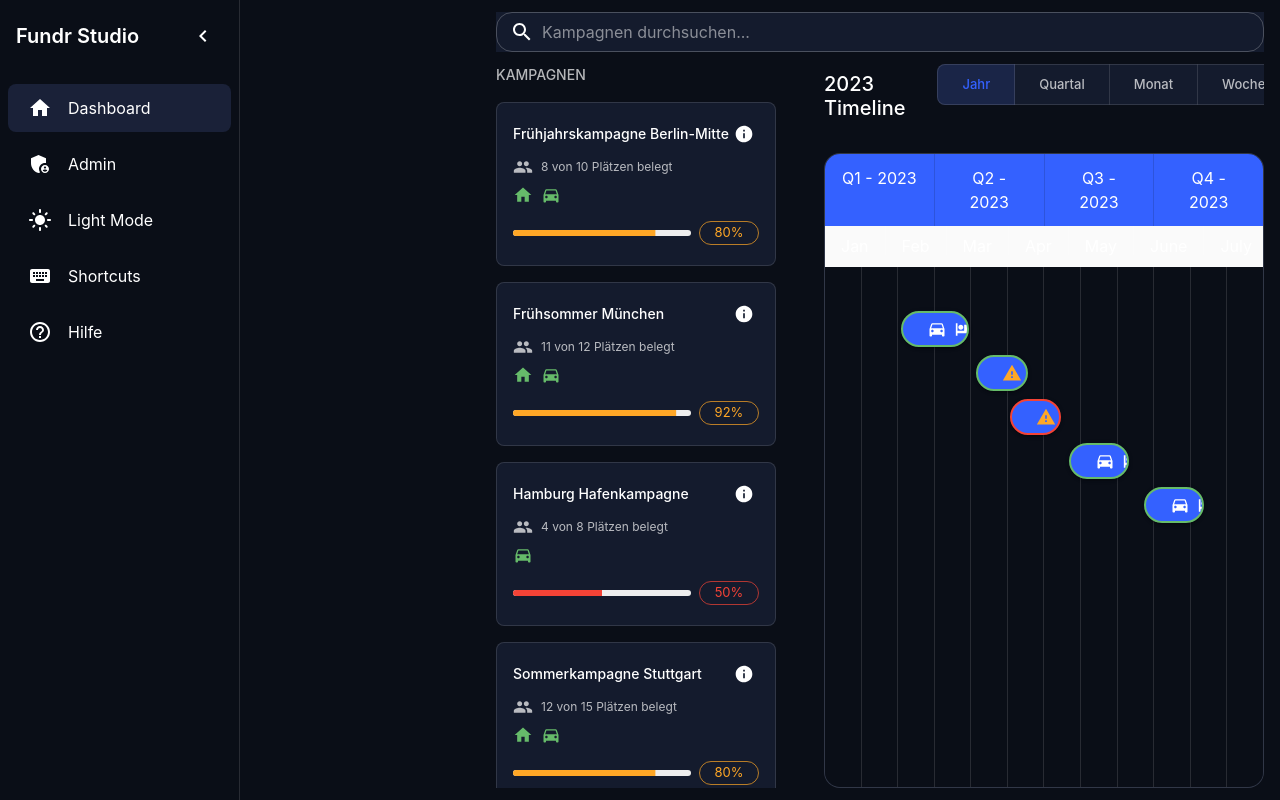
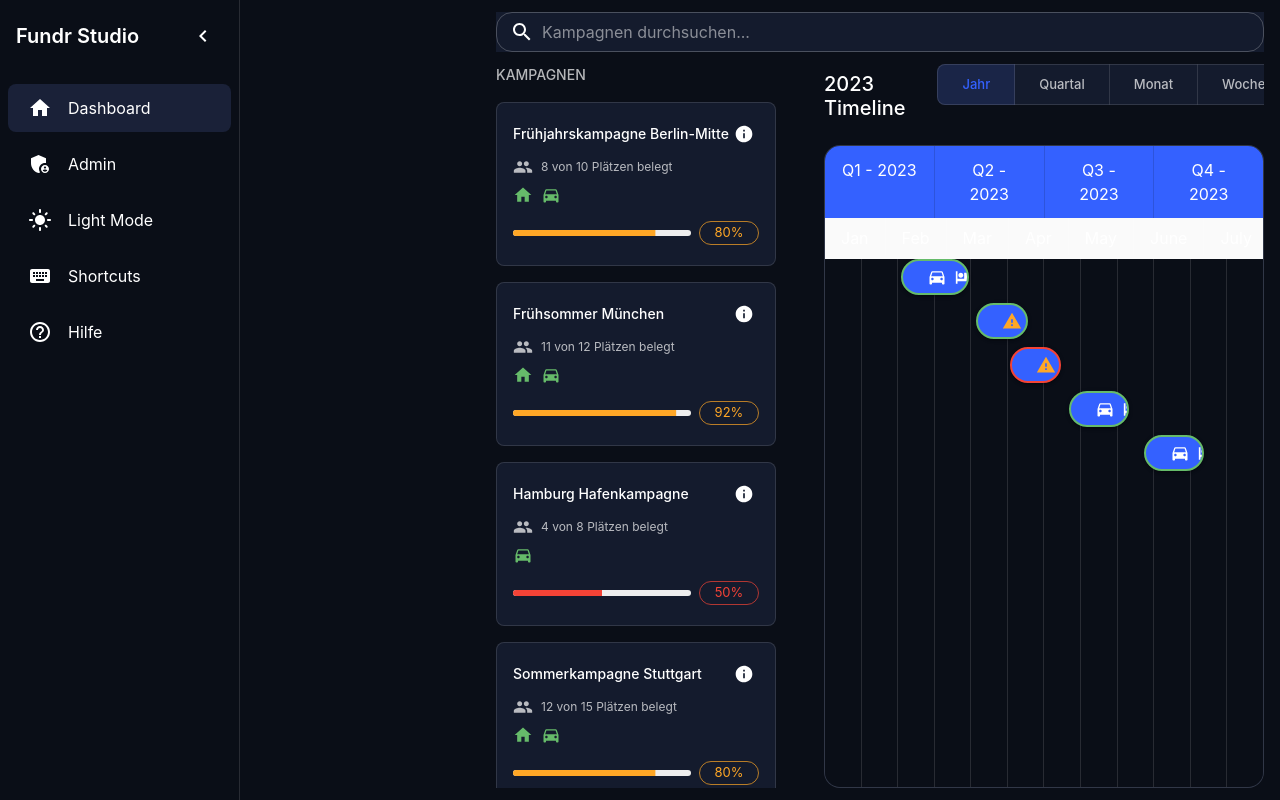
Before and after one commit to TIHAPIO/fundraiser-planner, a React app: page / in a window 1280 px wide. Built offline with nearby package versions, Linux system fonts and the light colour scheme.

Commit message:
fix: Improve spacing and scrollbar behavior

```diff
--- a/src/components/CalendarView.js
+++ b/src/components/CalendarView.js
@@ -1,4 +1,4 @@
-import React, { useState, useCallback } from 'react';
+import React, { useState, useCallback, useEffect, useRef } from 'react';
 import PropTypes from 'prop-types';
 import {
   Box,
@@ -23,6 +23,7 @@ import ChevronRightIcon from '@mui/icons-material/ChevronRight';
 
 const CalendarView = ({ campaigns = [], onError }) => {
   const theme = useTheme();
+  const timelineRef = useRef(null);
   const [timeUnit, setTimeUnit] = useState('year');
   const [selectedCampaign, setSelectedCampaign] = useState(null);
   const [detailsOpen, setDetailsOpen] = useState(false);
@@ -38,6 +39,13 @@ const CalendarView = ({ campaigns = [], onError }) => {
     const days = Math.floor((now - start) / (24 * 60 * 60 * 1000));
     return Math.ceil(days / 7);
   });
+
+  // Reset scroll position when dialog closes
+  useEffect(() => {
+    if (!detailsOpen && timelineRef.current) {
+      timelineRef.current.scrollLeft = 0;
+    }
+  }, [detailsOpen]);
 
   // Sort campaigns by start date
   const sortedCampaigns = [...campaigns].sort((a, b) =>
@@ -326,7 +334,7 @@ const CalendarView = ({ campaigns = [], onError }) => {
         ml: 3,
         overflow: 'hidden',
       }}>
-        <Box sx={{ display: 'flex', alignItems: 'center', mb: 3, justifyContent: 'space-between' }}>
+        <Box sx={{ display: 'flex', alignItems: 'center', mb: 2, justifyContent: 'space-between' }}>
           <Box sx={{ display: 'flex', alignItems: 'center' }}>
             <Typography
               variant="h4"
@@ -378,6 +386,7 @@ const CalendarView = ({ campaigns = [], onError }) => {
 
           {/* Timeline Content */}
           <Box
+            ref={timelineRef}
             sx={{
               flex: 1,
               position: 'relative',
@@ -395,6 +404,7 @@ const CalendarView = ({ campaigns = [], onError }) => {
               minWidth: '100%',
               width: 'fit-content',
               px: 4,
+              pt: 2,
             }}>
               {/* Grid Lines */}
               <Box
@@ -449,7 +459,7 @@ const CalendarView = ({ campaigns = [], onError }) => {
                           sx={{
                             position: 'absolute',
                             ...position,
-                            top: (index + 1) * 44,
+                            top: index * 44,
                             height: 36,
                             display: 'flex',
                             alignItems: 'center',
```
